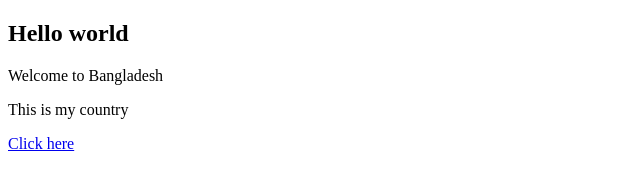
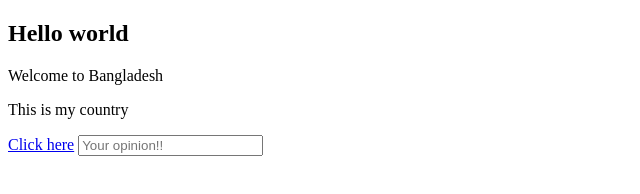
Before and after one commit to slothwit/practice1_git, a plain HTML site: page index.html in a window 1280 px wide. Shown: the whole page, without its empty margins (0-640 px from the left). Drawn offline with Linux system fonts and the light colour scheme.

Commit message:
done text area

```diff
--- a/index.html
+++ b/index.html
@@ -11,5 +11,6 @@
     <p>Welcome to Bangladesh</p>
     <p>This is my country</p>
     <a href="#">Click here</a>
+    <input type="text" name="" id="" placeholder="Your opinion!!">
 </body>
 </html>
```
